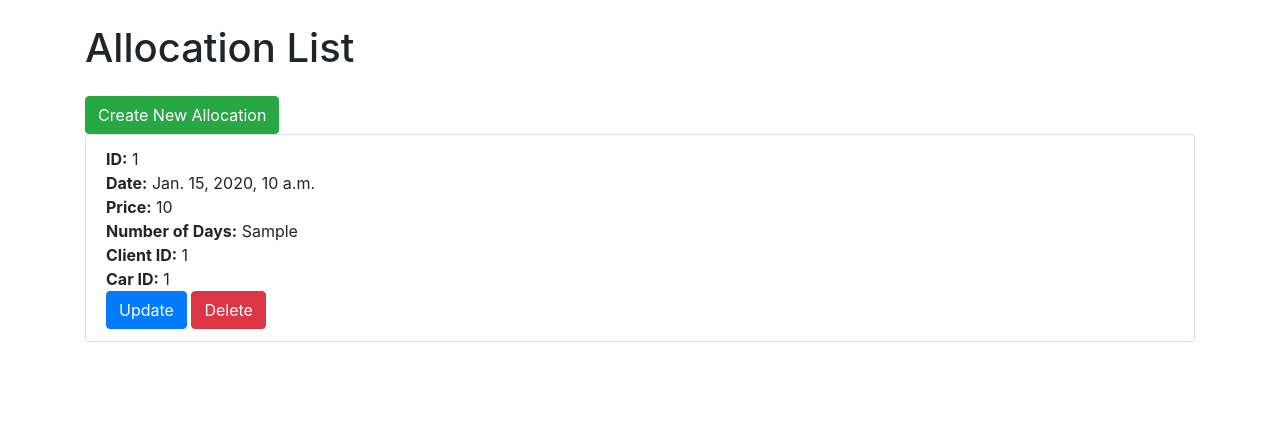
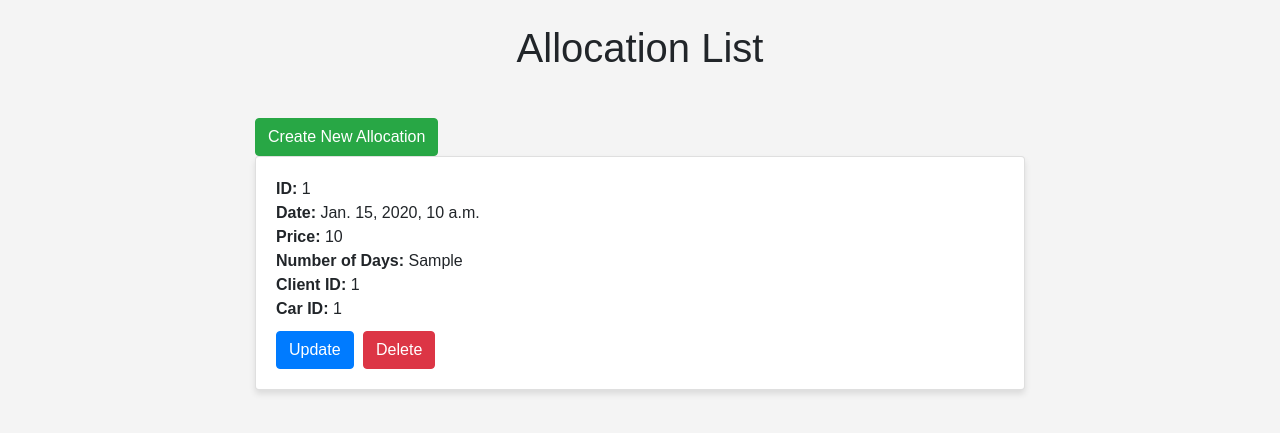
Before and after one commit to Achraftraf/django-car-allocation, a Django app: template allocation/listings/templates/listings/allocation.html in a window 1280 px wide. Shown: the top 433 px of the page. Run offline with Django 3.2, Linux system fonts and the light colour scheme; the template is opened without the code that fills it: most values are stand-ins (such as "Sample title", 1, 10 or a date in 2020); some libraries are stand-ins or nearby versions.

Commit message:
i add a style to the allocation list

```diff
--- a/allocation/listings/templates/listings/allocation.html
+++ b/allocation/listings/templates/listings/allocation.html
@@ -5,7 +5,38 @@
         <!-- Bootstrap CSS CDN link -->
         <link rel="stylesheet" href="https://stackpath.bootstrapcdn.com/bootstrap/4.5.2/css/bootstrap.min.css">
         <style>
-        /* Additional custom styles can be added here */
+            /* Additional custom styles */
+            body {
+                font-family: Arial, sans-serif;
+                background-color: #f4f4f4;
+            }
+
+            .container {
+                max-width: 800px;
+                margin: 0 auto;
+            }
+
+            h1 {
+                text-align: center;
+                margin-bottom: 30px;
+            }
+
+            .list-group-item {
+                margin-bottom: 20px;
+                border-radius: 10px;
+                box-shadow: 0 4px 6px rgba(0, 0, 0, 0.1);
+                padding: 20px;
+                background-color: #fff;
+            }
+
+            .list-group-item strong {
+                font-weight: bold;
+            }
+
+            .btn {
+                margin-top: 10px;
+                margin-right: 5px;
+            }
         </style>
     </head>
 <body>
```
Also changed, not shown: allocation/db.sqlite3. Lines whose indentation alone changed are shown as unchanged.
